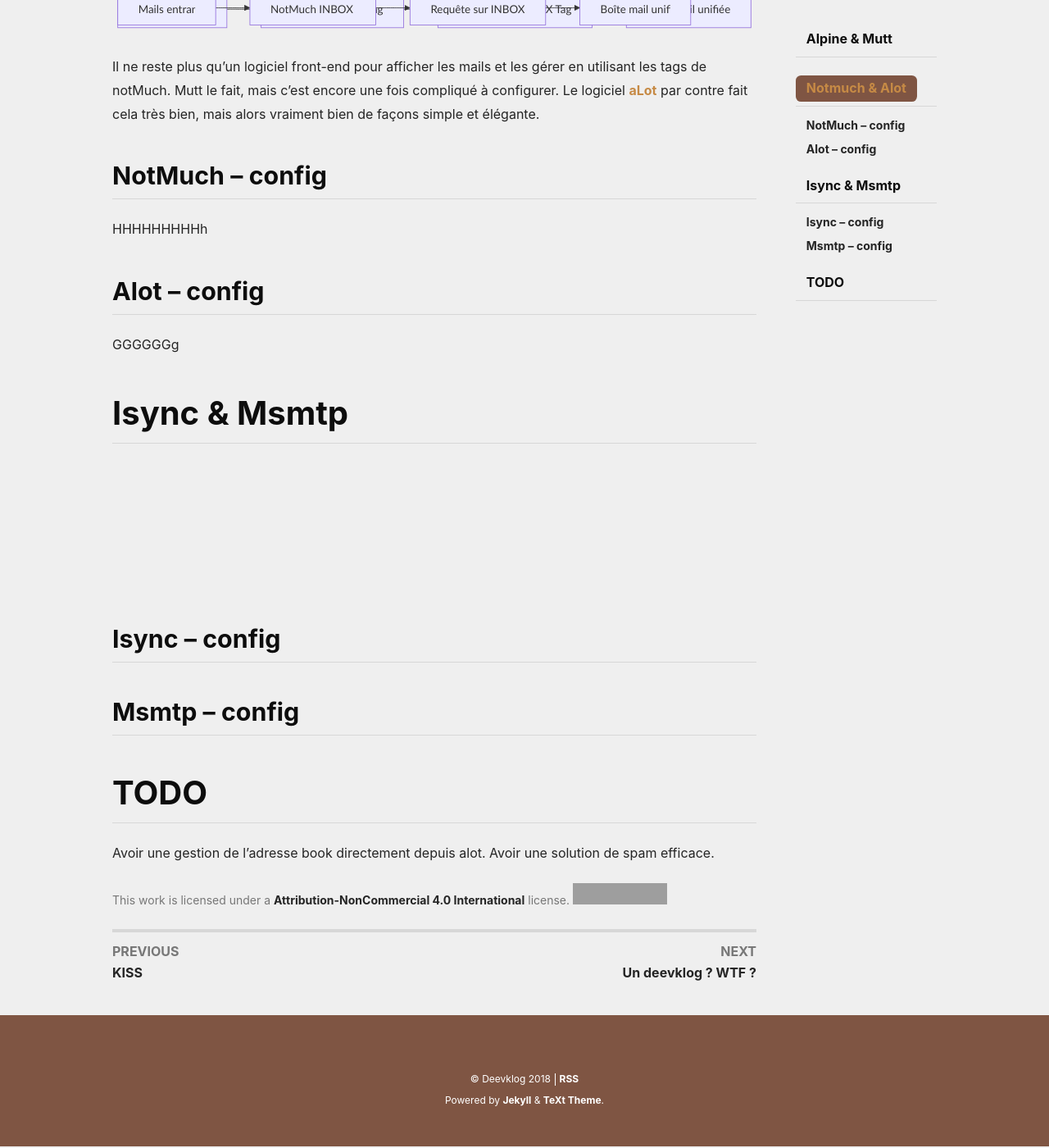
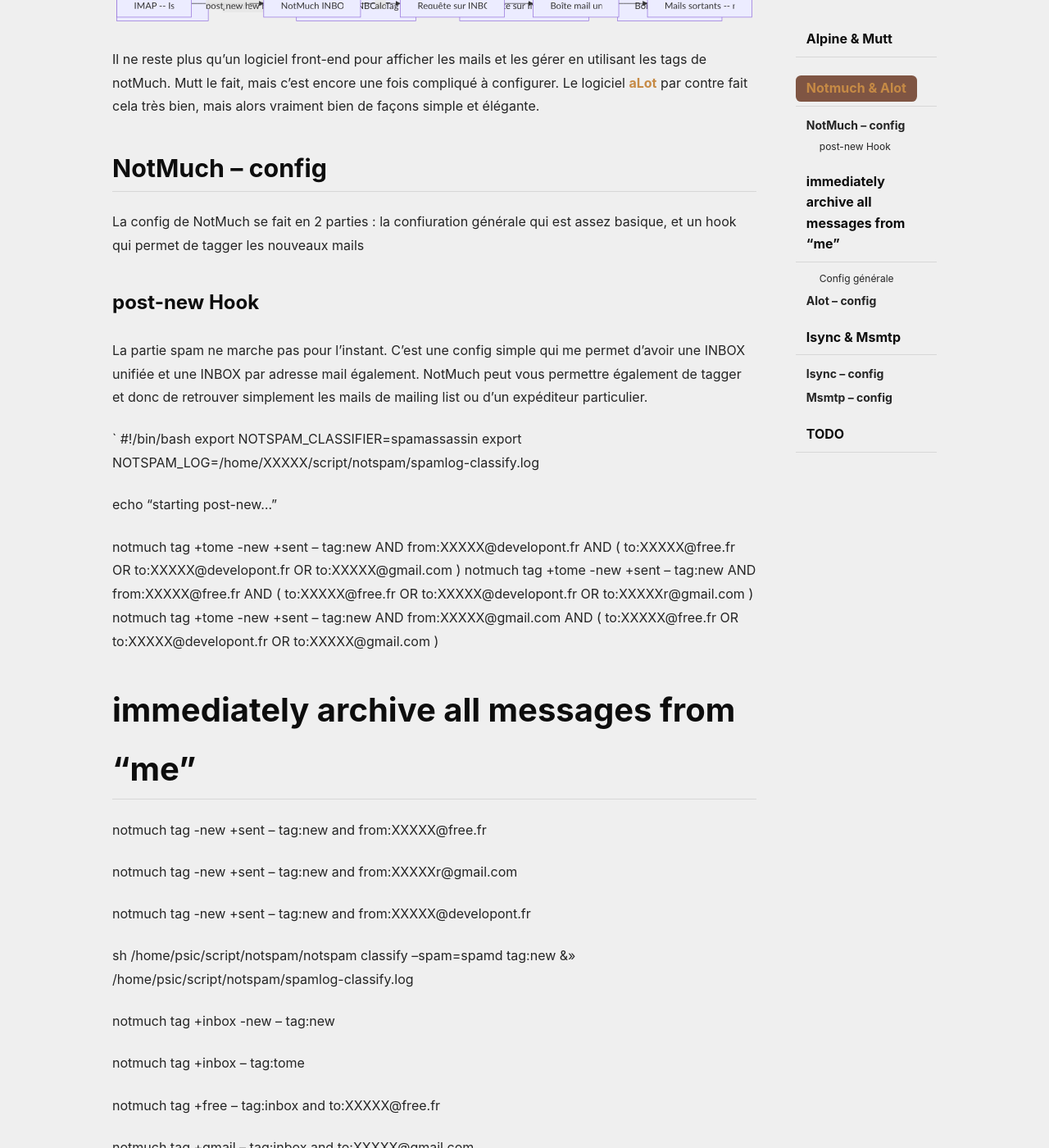
Before and after one commit to psic/psic.github.io, a Jekyll site: the page built from _posts/2018-10-05-mon-setup-mail.md, in a window 1280 px wide and 1400 px high, scrolled down 1297 px. Shown: the whole window at 82% size. Built offline with Jekyll 4.4.1, drawn with Linux system fonts in a browser that asks for light colours; nearby versions of some CDN libraries; some of the changed text lies outside the part shown; grey boxes are pictures that could not be loaded.

Commit message:
add stuf

````diff
--- a/_posts/2018-10-05-mon-setup-mail.md
+++ b/_posts/2018-10-05-mon-setup-mail.md
@@ -21,8 +21,8 @@
     B[NotMuch INBOX Tag]
     C[Requête sur INBOX Tag]
     D[Boîte mail unifiée]
-    A-->B;
-    B-->C;
+    A--post new hook-->B;
+    B--alot-->C;
     C-->D;
 ```
 
@@ -31,7 +31,78 @@
 
 ## NotMuch -- config
 
-HHHHHHHHHh
+La config de NotMuch se fait en 2 parties : la confiuration générale qui est assez basique, et un hook qui permet de tagger les nouveaux mails
+
+### post-new Hook
+
+La partie spam ne marche pas pour l'instant. C'est une config simple qui me permet d'avoir une INBOX unifiée et une INBOX par adresse mail également. NotMuch peut vous permettre également de tagger et donc de retrouver simplement les mails de mailing list ou d'un expéditeur particulier.
+
+`
+#!/bin/bash
+export NOTSPAM_CLASSIFIER=spamassassin
+export NOTSPAM_LOG=/home/XXXXX/script/notspam/spamlog-classify.log
+
+echo "starting post-new…"
+
+notmuch tag +tome -new  +sent -- tag:new AND from:XXXXX@developont.fr AND \( to:XXXXX@free.fr OR to:XXXXX@developont.fr OR to:XXXXX@gmail.com \)
+notmuch tag +tome -new  +sent -- tag:new AND from:XXXXX@free.fr AND \( to:XXXXX@free.fr OR to:XXXXX@developont.fr OR to:XXXXXr@gmail.com \)
+notmuch tag +tome -new  +sent -- tag:new AND from:XXXXX@gmail.com AND \( to:XXXXX@free.fr OR to:XXXXX@developont.fr OR to:XXXXX@gmail.com \)
+
+# immediately archive all messages from "me"
+notmuch tag -new +sent -- tag:new and from:XXXXX@free.fr
+
+notmuch tag -new +sent -- tag:new and from:XXXXXr@gmail.com
+
+notmuch tag -new +sent -- tag:new and from:XXXXX@developont.fr
+
+sh /home/psic/script/notspam/notspam classify --spam=spamd tag:new  &>> /home/psic/script/notspam/spamlog-classify.log
+
+notmuch tag +inbox -new -- tag:new
+
+notmuch tag +inbox -- tag:tome
+
+notmuch tag +free -- tag:inbox and to:XXXXX@free.fr
+
+notmuch tag +gmail -- tag:inbox and to:XXXXX@gmail.com
+
+notmuch tag +dvlp -- tag:inbox and to:XXXXX@developont.fr
+
+notmuch tag +dvlp -- tag:inbox and to:XXXXX@developont.fr
+
+notmuch tag +dvlp -- tag:inbox and to:XXXXX@developont.fr
+
+notmuch tag +archive -inbox -- date:..60d and tag:free
+notmuch tag +archive -inbox -- date:..60d and tag:gmail
+notmuch tag +archive -inbox -- date:..300d and tag:dvlp
+
+echo "post-new complete; goodbye"
+`
+
+### Config générale
+
+`
+[database]
+path=/home/.../.notmuch/mail/
+
+[user]
+name=MyName
+primary_email=xxxx@developont.fr
+other_email=xxxxx@gmail.com;xxx@free.fr;
+
+[new]
+tags=new;
+ignore=
+
+[search]
+exclude_tags=deleted;spam;
+
+[maildir]
+synchronize_flags=true
+
+[crypto]
+gpg_path=gpg
+`
+
 
 ##  Alot -- config
 
@@ -42,13 +113,15 @@
 
 ```mermaid
 graph LR;
-    A[Mails entrants]
+    A[IMAP -- Isync]
     B[NotMuch INBOX Tag]
     C[Requête sur INBOX Tag]
     D[Boîte mail unifiée]
-    A-->B;
-    B-->C;
+    E[Mails sortants -- msmtp]
+    A--post new hook-->B;
+    B--alot-->C;
     C-->D;
+    D-->E;
 ```
 
 ## Isync -- config
````
